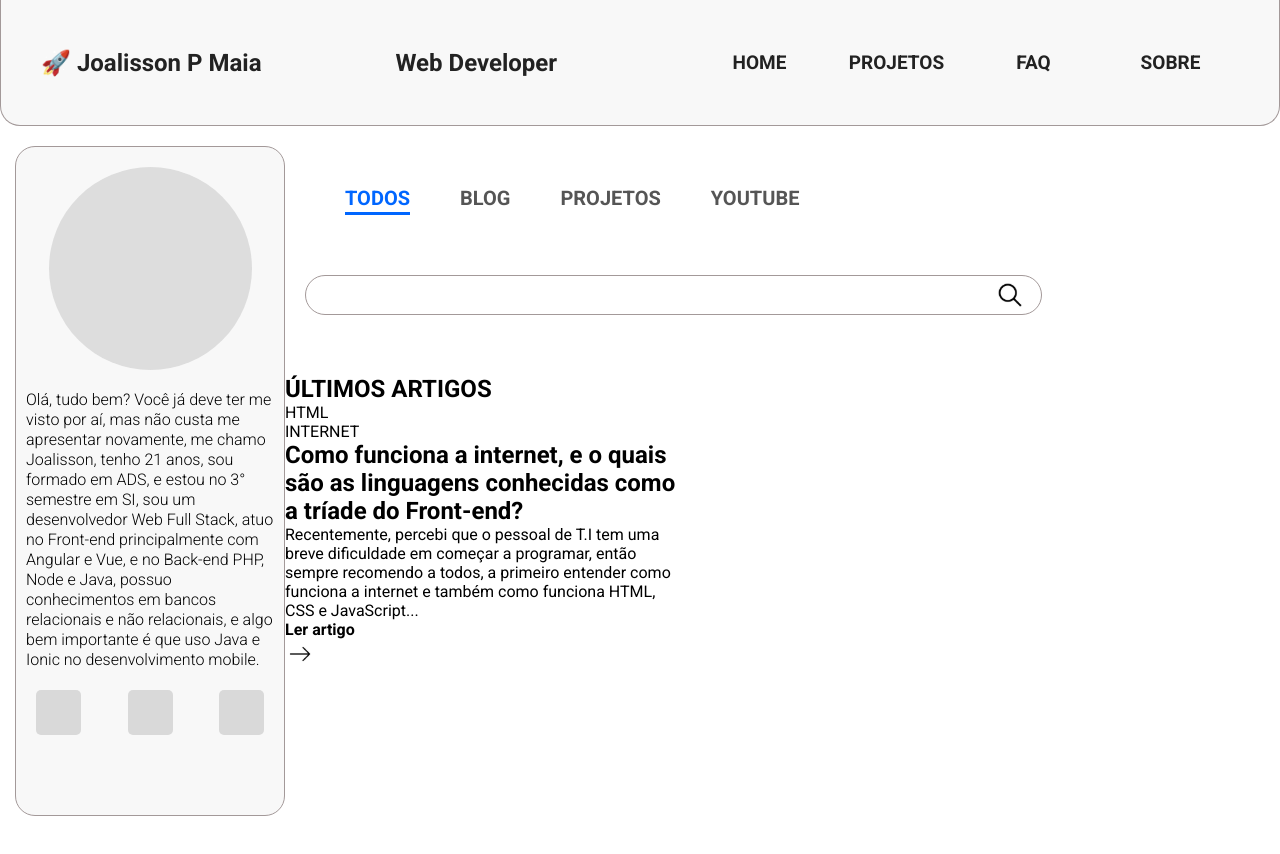
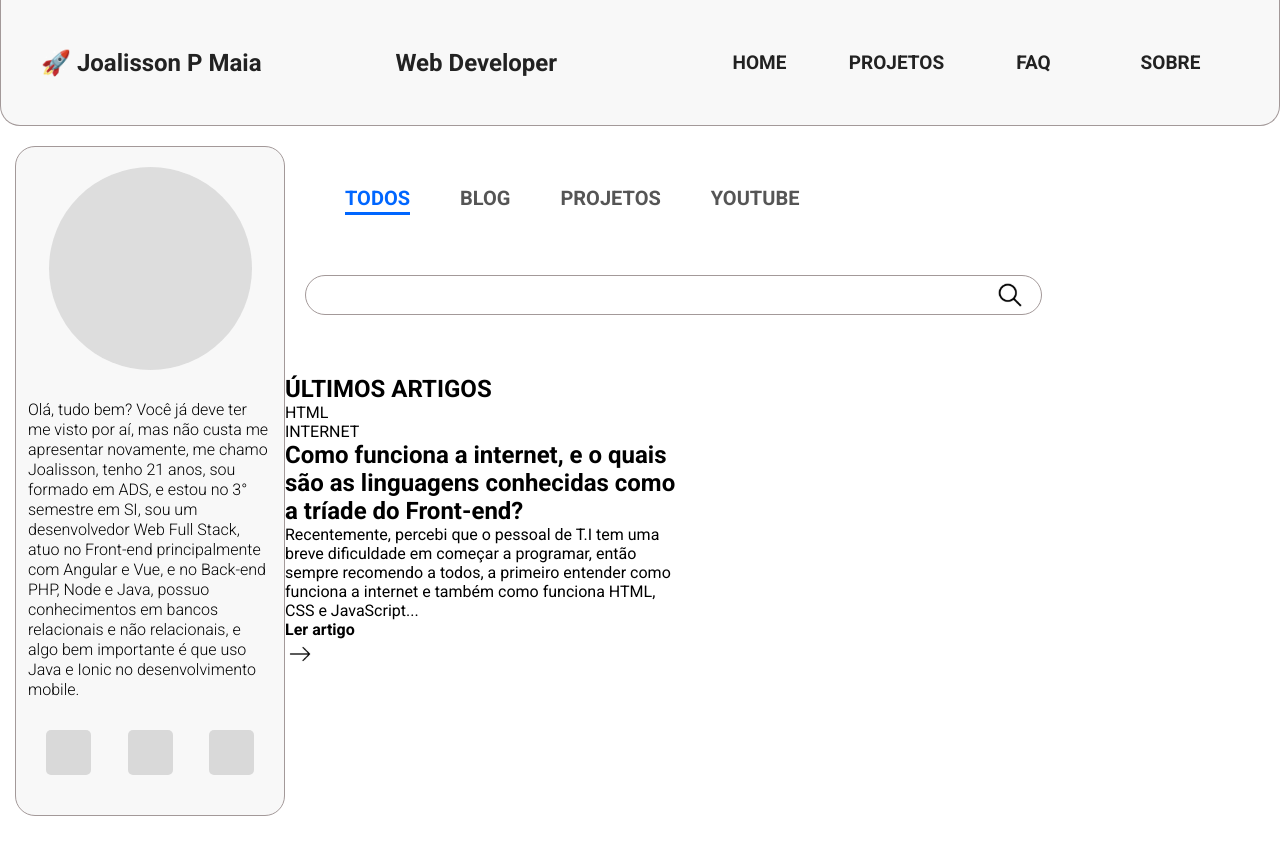
Before and after one commit to Namibo06/portifolio-atual-angular, an Angular app: page / in a window 1280 px wide. Shown: the top 854 px of the page. Built offline with nearby package versions, Linux system fonts and the light colour scheme.

Commit message:
style: added more padding in p, and social medias

```diff
--- a/src/app/pages/home/home/home.component.scss
+++ b/src/app/pages/home/home/home.component.scss
@@ -35,8 +35,8 @@ aside > picture > .home__perfil{
 }
 
 aside > p{
-   padding: 0px 10px;
-   margin-top: 40px;
+   padding: 0px 12px;
+   margin-top: 50px;
    font-weight: 300;
    text-align: left;
    word-wrap: break-word;
@@ -47,7 +47,7 @@ aside > .home__social__media{
     display: flex;
     flex-direction: row;
     justify-content: space-between;
-    padding: 20px 20px 0 20px;
+    padding: 30px 30px 0 30px;
 }
 
 aside > .home__social__media > .home__social__media__single{
```
